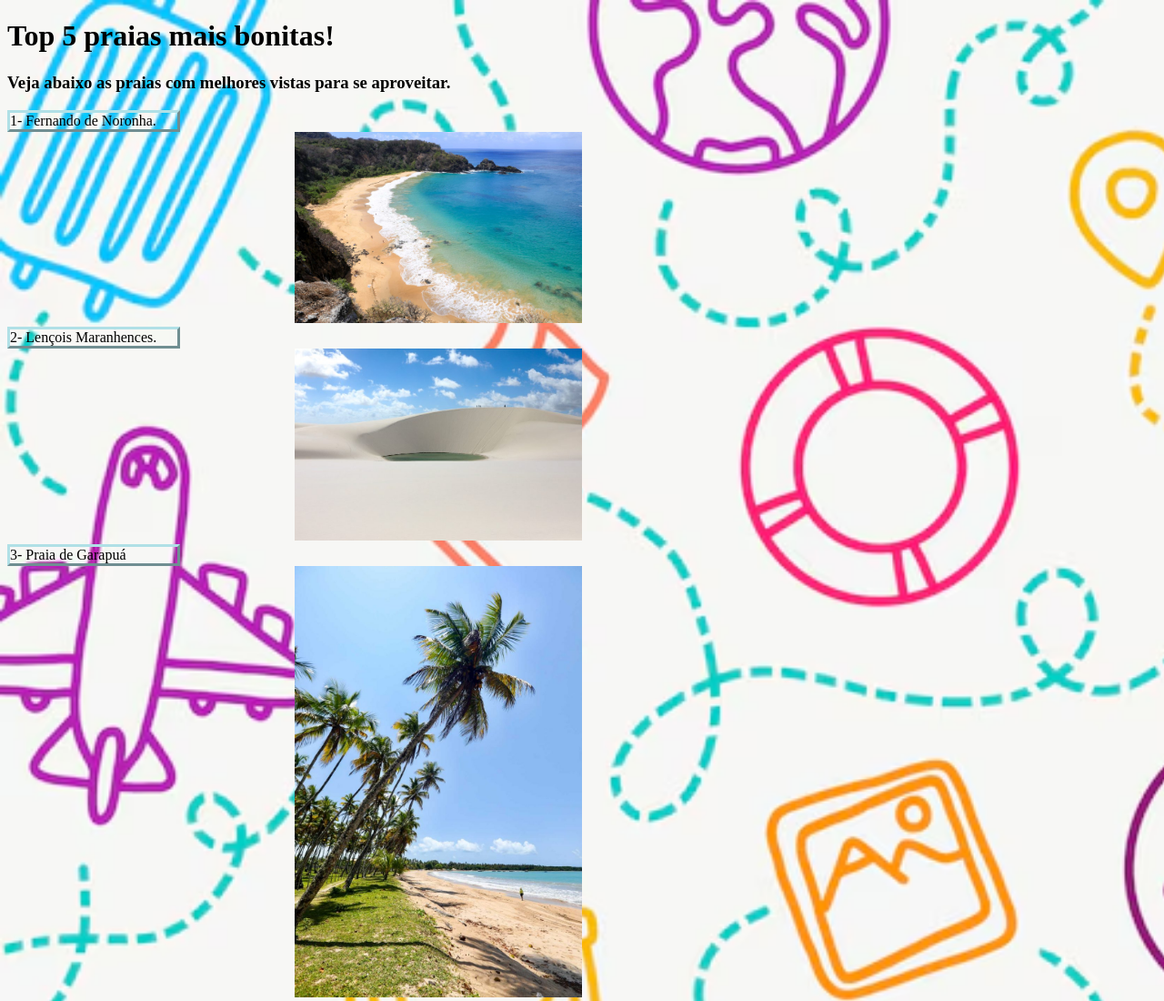
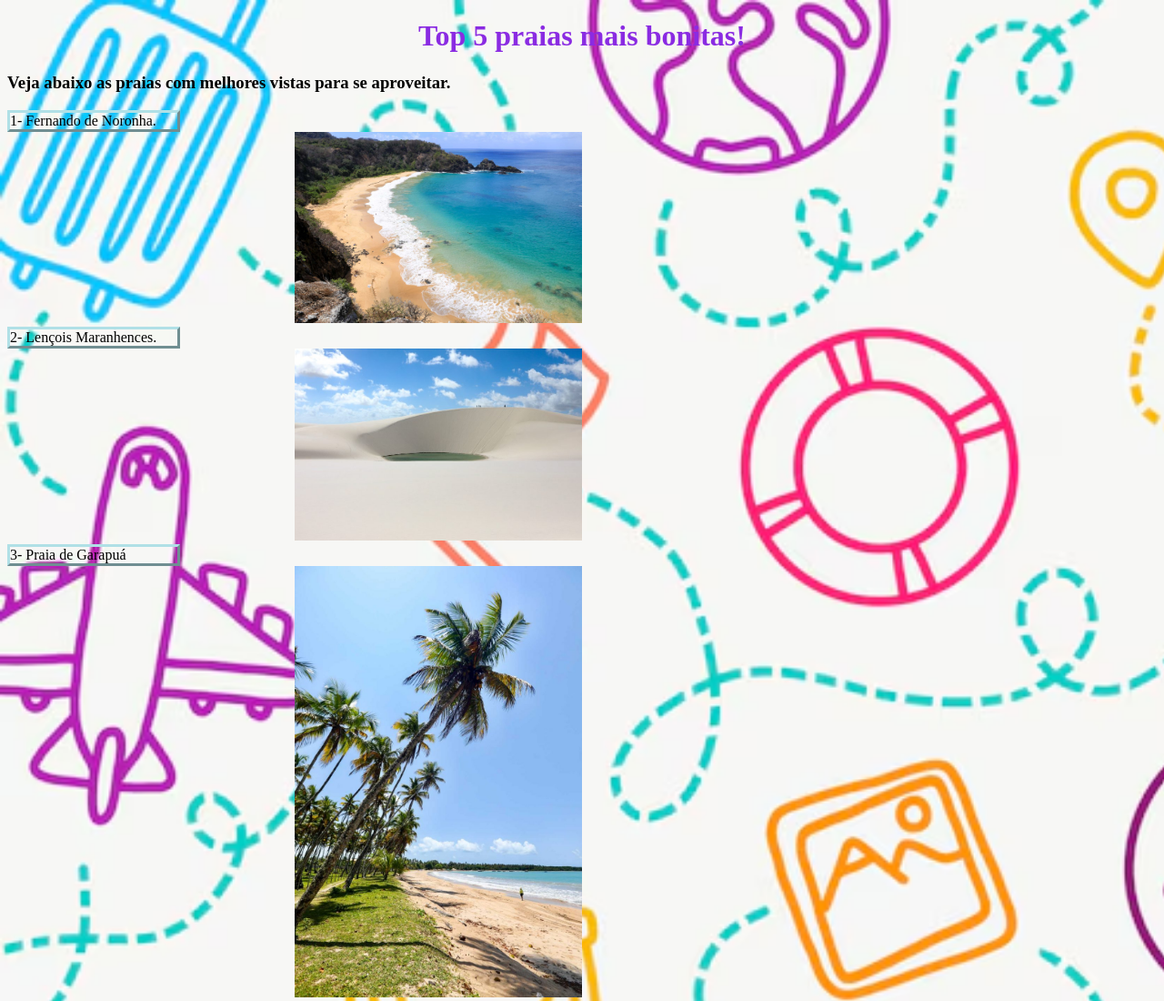
Before and after one commit to mariafandrade/nivelamento2025, a plain HTML site: page index.html in a window 1280 px wide. Shown: the top 1100 px of the page at 91% size. Drawn offline with Linux system fonts and the light colour scheme.

Commit message:
tenativa de correção do codigo css

```diff
--- a/style.css
+++ b/style.css
@@ -3,7 +3,7 @@ body {background-image: url(imagem6.jpg);
     background-size:cover;
 }
 
-text-align: left;
+{ text-align: center ;
 }
 
 .part1 { text-align: center;
```
